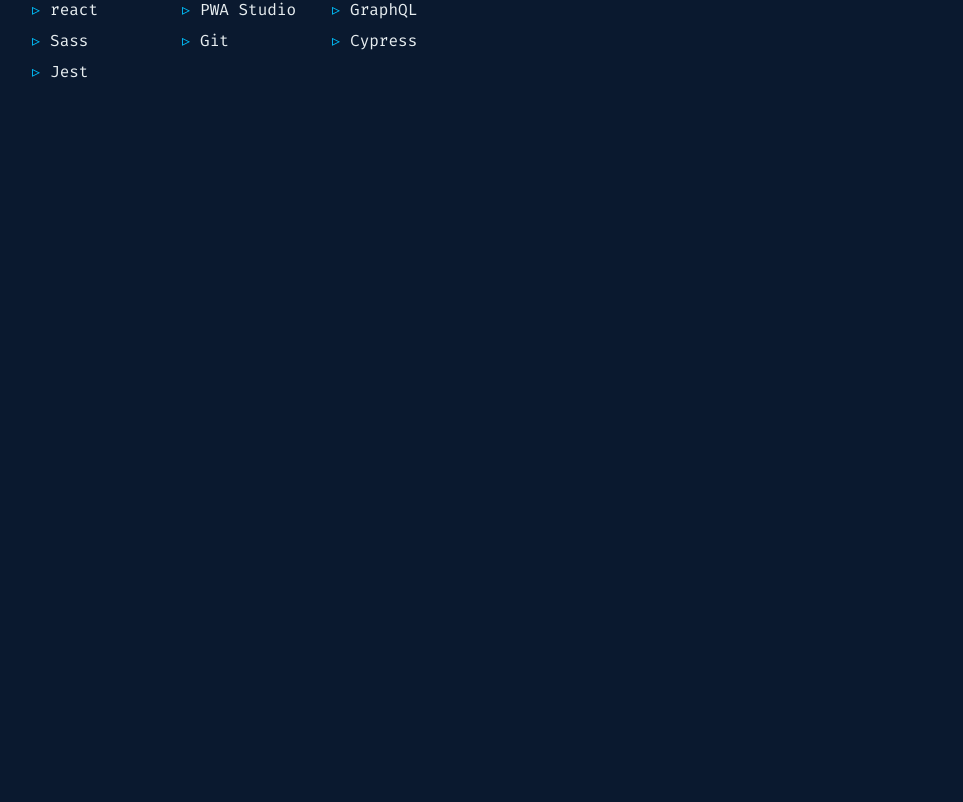
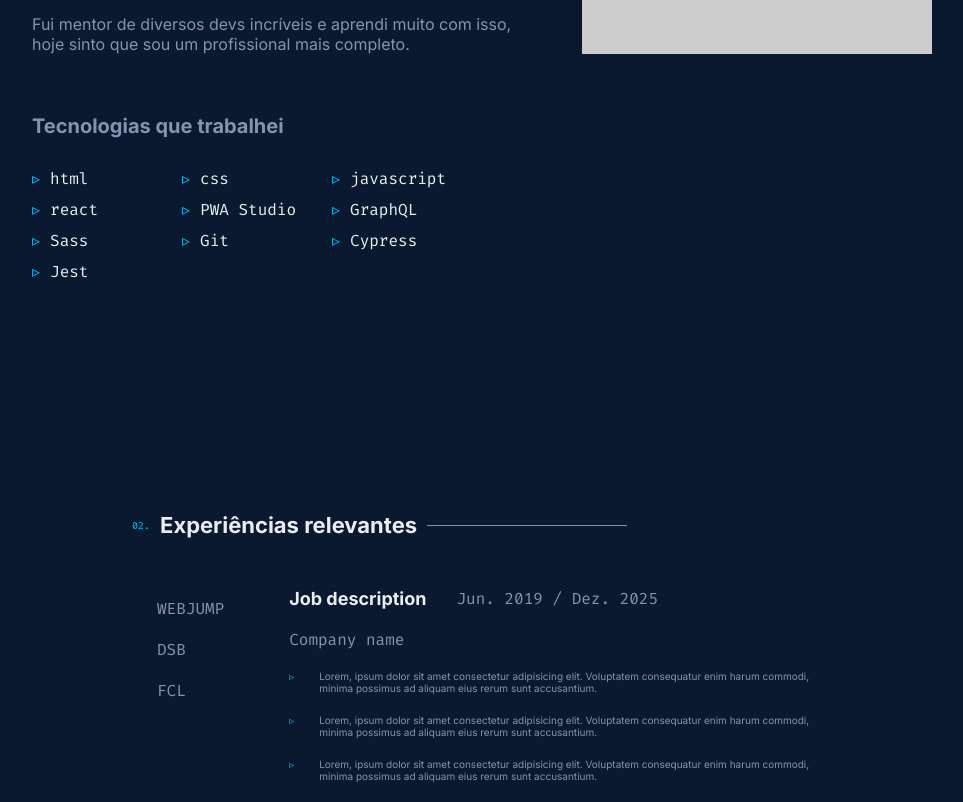
Before and after one commit to Digbezerra/portfolio-v1, a React (Vite) app in the folder portfolio-v1/: page / in a window 1280 px wide. Shown: the part 1332-2134 px from the top of the page, without its empty margins (158-1121 px from the left). Before the commit the page ends 1464 px from the top, so only its background shows below. Built offline with nearby package versions, Linux system fonts and the light colour scheme.

Commit message:
Section Jobs - Structure and design

```diff
--- a/portfolio-v1/src/App.jsx
+++ b/portfolio-v1/src/App.jsx
@@ -3,6 +3,7 @@
 import { Hero } from "./components/sections/Hero";
 import { MainContainer } from "./components/MainContainer";
 import { About } from "./components/sections/About";
+import { Jobs } from "./components/sections/Jobs";
 
 function App() {
   return (
@@ -13,6 +14,7 @@
       <MainContainer>
         <Hero />
         <About />
+        <Jobs />
       </MainContainer>
     </>
   );
--- a/portfolio-v1/src/components/sections/About.jsx
+++ b/portfolio-v1/src/components/sections/About.jsx
@@ -11,24 +11,24 @@
           </div>
           <div className="section-about__content">
             <div>
-              <p>
+              <p className="paragraph">
                 Olá, sou o Diego (Dig) e construo ferramentas focadas em
                 acessibilidade, experiência do usuário, escalabilidade e
                 performance.
               </p>
-              <p>
+              <p className="paragraph">
                 Atuei como Frontend developer durante cinco anos incríveis, onde
                 tive a oportunidade de trabalhar com diversas empresas
                 multinacionais, como: Ambev, Hortifrutti, Heckitt, Adobe e
                 Nestlé.
               </p>
-              <p>
+              <p className="paragraph">
                 Exerci durante 1 ano e meio a função de Engenheiro de Software
                 Jr, atuei como tech lead de frontend no projeto Nestlé Até Você,
                 um grande projeto B2B onde eu era responsável por arquitetar e
                 gerenciar as implementações do time de frontend.
               </p>
-              <p>
+              <p className="paragraph">
                 Fui mentor de diversos devs incríveis e aprendi muito com isso,
                 hoje sinto que sou um profissional mais completo.
               </p>
--- a/portfolio-v1/src/components/sections/Hero.jsx
+++ b/portfolio-v1/src/components/sections/Hero.jsx
@@ -3,7 +3,7 @@
 export function Hero() {
   return (
     <>
-      <section className="section-hero">
+      <section className="section-hero margin-bottom--regular">
         <p className="text--featured">Olá, meu nome é</p>
         <h1 className="title title--h1">Diego Bezerra.</h1>
         <h2 className="title title--h2">Transformo ideias em Web apps.</h2>
--- a/portfolio-v1/src/components/sections/Jobs.jsx
+++ b/portfolio-v1/src/components/sections/Jobs.jsx
@@ -0,0 +1,43 @@
+export function Jobs() {
+  return (
+    <>
+      <section className="section-jobs margin-bottom--regular">
+        <div className="section__title">
+          <span className="title__number">02. </span>
+          <h2>Experiências relevantes</h2>
+        </div>
+        <div className="section-jobs__content">
+          <ul className="job__menu">
+            <li className="job__menu--item">Webjump</li>
+            <li className="job__menu--item">dsb</li>
+            <li className="job__menu--item">fcl</li>
+          </ul>
+          <div className="job__description">
+            <div>
+              <p className="tittle__job">Job description</p>
+              <p className="job__period">Jun. 2019 / Dez. 2025</p>
+            </div>
+            <p className="job__company">Company name</p>
+            <ul className="job__ul">
+              <li className="job__li job__li--tasks">
+                Lorem, ipsum dolor sit amet consectetur adipisicing elit.
+                Voluptatem consequatur enim harum commodi, minima possimus ad
+                aliquam eius rerum sunt accusantium.
+              </li>
+              <li className="job__li job__li--tasks">
+                Lorem, ipsum dolor sit amet consectetur adipisicing elit.
+                Voluptatem consequatur enim harum commodi, minima possimus ad
+                aliquam eius rerum sunt accusantium.
+              </li>
+              <li className="job__li job__li--tasks">
+                Lorem, ipsum dolor sit amet consectetur adipisicing elit.
+                Voluptatem consequatur enim harum commodi, minima possimus ad
+                aliquam eius rerum sunt accusantium.
+              </li>
+            </ul>
+          </div>
+        </div>
+      </section>
+    </>
+  );
+}
--- a/portfolio-v1/src/index.css
+++ b/portfolio-v1/src/index.css
@@ -98,7 +98,6 @@
 
 p {
   font-size: var(--font-size-md);
-  margin-bottom: 3rem;
 }
 
 article,
@@ -111,7 +110,7 @@
 }
 
 .margin-bottom--regular {
-  margin-bottom: 5rem;
+  margin-bottom: 20rem;
 }
 
 .main-container {
@@ -121,6 +120,10 @@
   display: flex;
   flex-direction: column;
   align-items: center;
+}
+
+.paragraph {
+  margin-bottom: 3rem;
 }
 
 .logo {
@@ -290,13 +293,6 @@
 
 /* StackList */
 
-/* content: "▹";
-position: absolute;
-left: 0px;
-color: var(--green);
-font-size: var(--fz-sm);
-line-height: 12px; */
-
 .stacklist {
   display: flex;
   flex-direction: column;
@@ -317,8 +313,83 @@
   font-family: var(--font-mono);
 }
 
-.stacklist__li::before {
+.stacklist__li::before,
+.job__li::before {
   content: "\25B9";
   color: var(--blue-light);
   margin-right: 1rem;
 }
+
+/*
+SECTION JOBS
+*/
+
+.section-jobs {
+  max-width: 70rem;
+  margin: 3rem auto 0 auto;
+  display: flex;
+  flex-direction: column;
+  gap: 2rem;
+  align-items: center;
+  justify-content: center;
+}
+
+.section-jobs__content {
+  display: flex;
+  gap: 4rem;
+}
+
+.job__menu {
+  display: flex;
+  flex-direction: column;
+}
+
+.job__menu--item {
+  display: block;
+  padding: 1rem 2.5rem;
+  color: var(--gray);
+  font-family: var(--font-mono);
+  font-size: var(--font-size-md);
+  text-transform: uppercase;
+}
+
+.job__li {
+  padding-left: 3rem;
+  position: relative;
+  margin-bottom: 2rem;
+  color: var(--gray);
+}
+
+.job__li::before {
+  position: absolute;
+  left: 0;
+}
+
+.job__description {
+  display: flex;
+  flex-direction: column;
+  gap: 2rem;
+}
+
+.job__description div {
+  display: flex;
+}
+
+.tittle__job {
+  font-size: var(--font-size-lg);
+  color: var(--color-text-light);
+  font-weight: 700;
+}
+
+.job__period {
+  display: inline-block;
+  margin-left: 3rem;
+  color: var(--gray);
+  font-family: var(--font-mono);
+}
+
+.job__company {
+  font-size: var(--font-size-md);
+  color: var(--gray);
+  font-family: var(--font-mono);
+}
```
